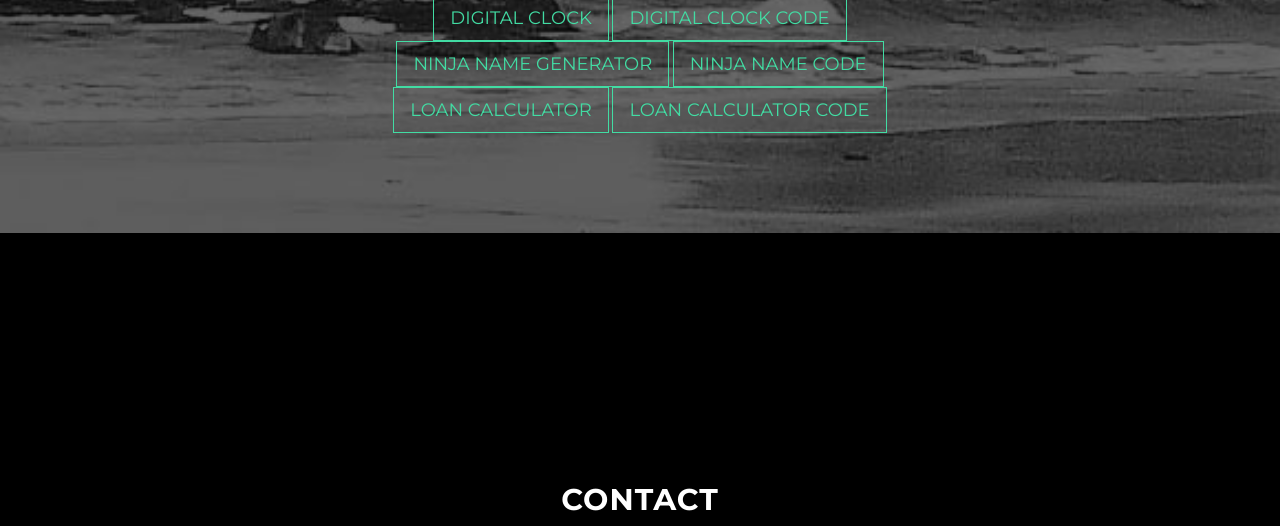
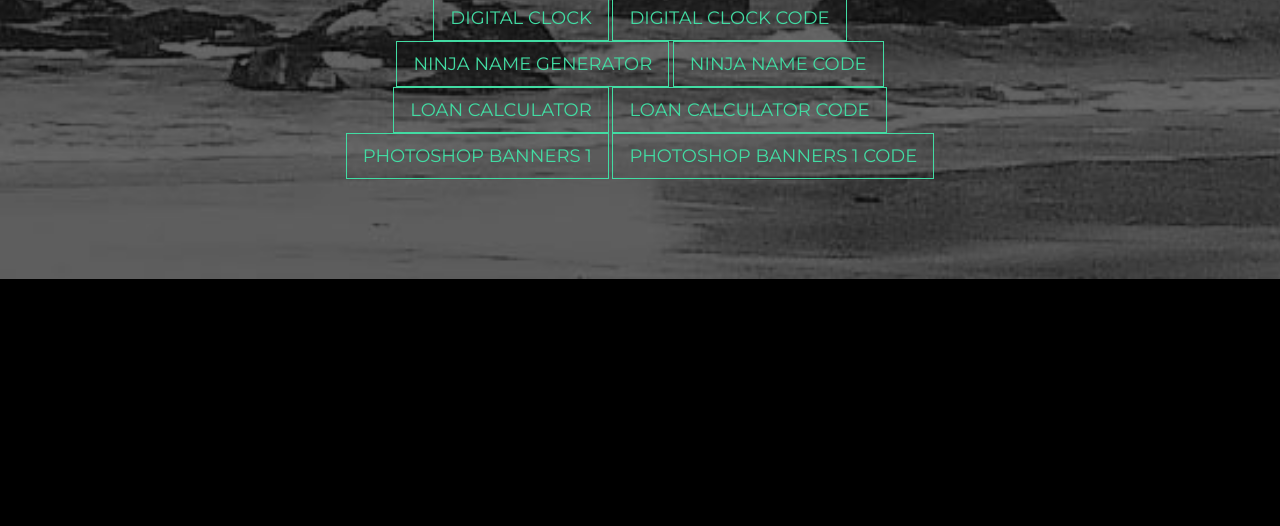
Before and after one commit to paintingreality/portfolionew, a website: page index.html in a window 1280 px wide. Shown: the part 2580-3106 px from the top of the page. Drawn offline with nearby package versions, Linux system fonts and the light colour scheme; some packages are replaced by stand-ins of ours.

Commit message:
ps banners

```diff
--- a/index.html
+++ b/index.html
@@ -136,6 +136,9 @@
                     <br>
                     <a href="https://paintingreality.github.io/Loan_Calculator/" class="btn btn-default btn-lg">Loan Calculator</a>
                     <a href="https://github.com/paintingreality/Loan_Calculator" class="btn btn-default btn-lg">Loan Calculator Code</a>
+                    <br>
+                    <a href="https://paintingreality.github.io/webbanners1/" class="btn btn-default btn-lg">Photoshop Banners 1</a>
+                    <a href="https://github.com/paintingreality/webbanners1" class="btn btn-default btn-lg">Photoshop Banners 1 Code</a>
 
                 </div>
             </div>
```
